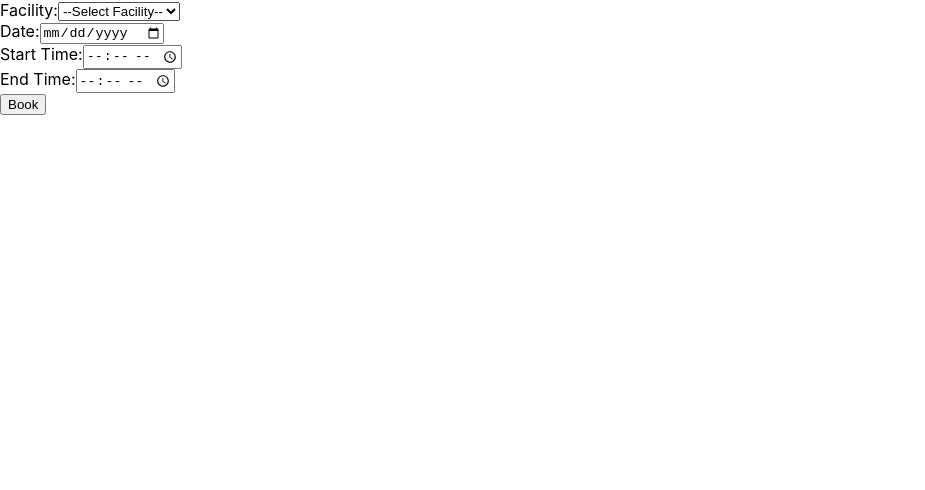
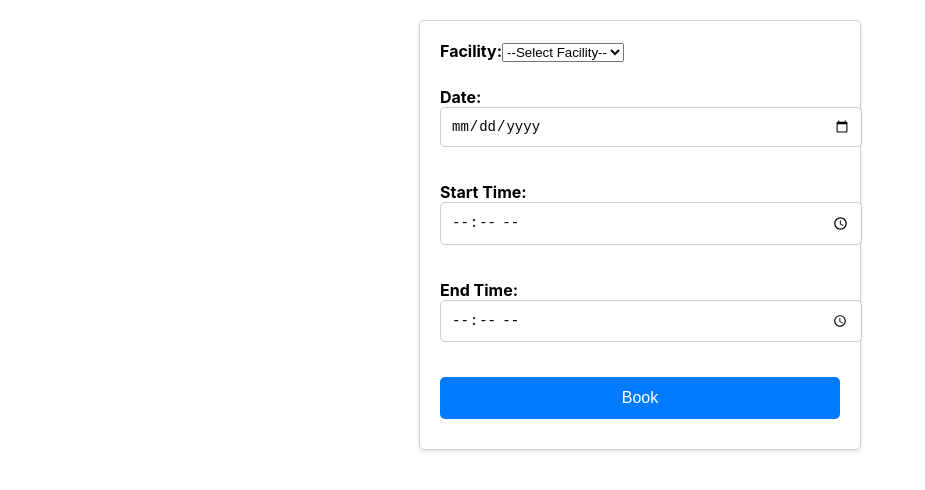
Before and after one commit to lokeshahire/3Five8Assignment, a React (Create React App) app in the folder frontend/: page / in a window 1280 px wide. Shown: the top 490 px of the page, without its empty margins (0-925 px from the left). Built offline with nearby package versions, Linux system fonts and the light colour scheme.

Commit message:
css added

```diff
--- a/frontend/src/components/Amenity.css
+++ b/frontend/src/components/Amenity.css
@@ -0,0 +1,40 @@
+.container {
+  max-width: 400px;
+  margin: 20px auto;
+  padding: 20px;
+  border: 1px solid #ccc;
+  border-radius: 5px;
+  box-shadow: 0 2px 4px rgba(0, 0, 0, 0.1);
+}
+
+form {
+  display: flex;
+  flex-direction: column;
+  margin-bottom: 10px;
+}
+
+label {
+  font-weight: bold;
+  margin-bottom: 5px;
+}
+
+input {
+  padding: 10px;
+  border: 1px solid #ccc;
+  border-radius: 5px;
+  margin-bottom: 10px;
+  font-size: 14px;
+  width: 100%;
+}
+
+button {
+  background-color: #007bff;
+  color: #fff;
+  border: none;
+  padding: 12px 20px;
+  border-radius: 5px;
+  cursor: pointer;
+  font-size: 16px;
+  transition: background-color 0.2s ease;
+  width: 100%;
+}
```
